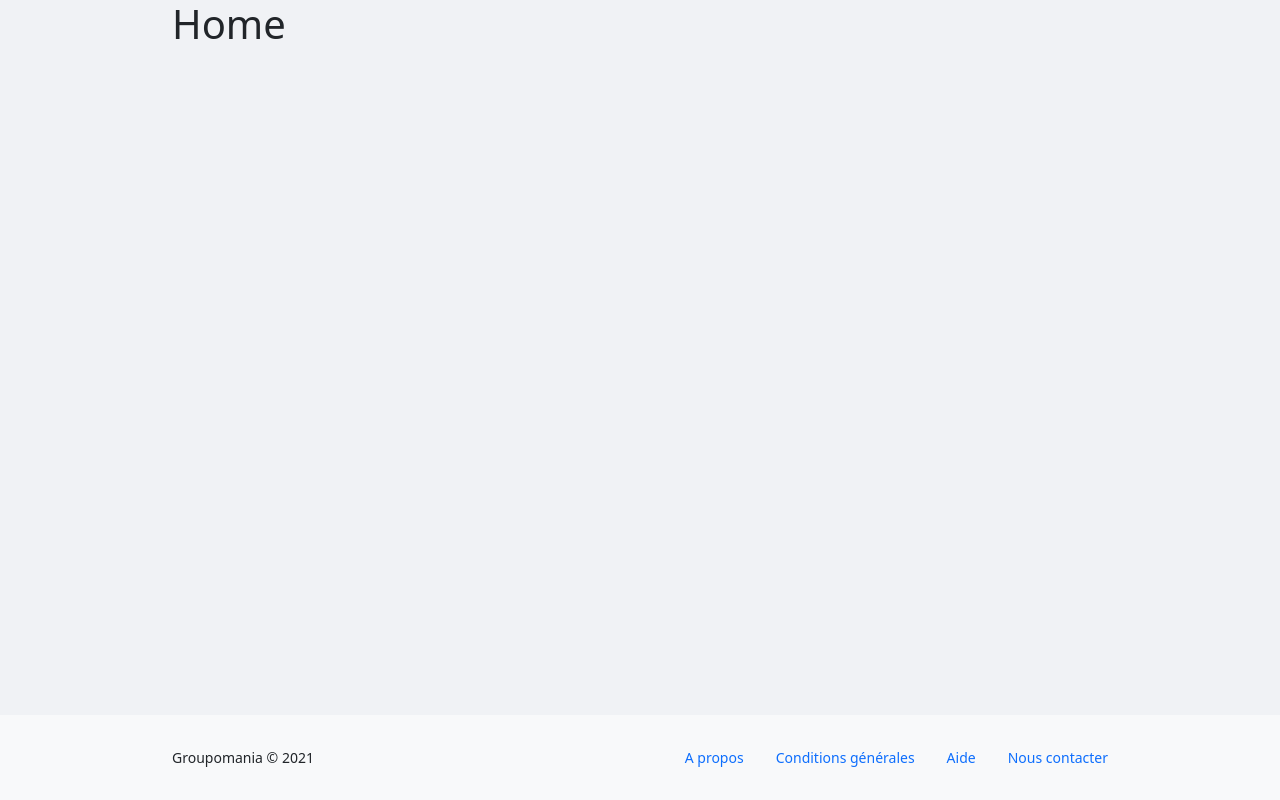
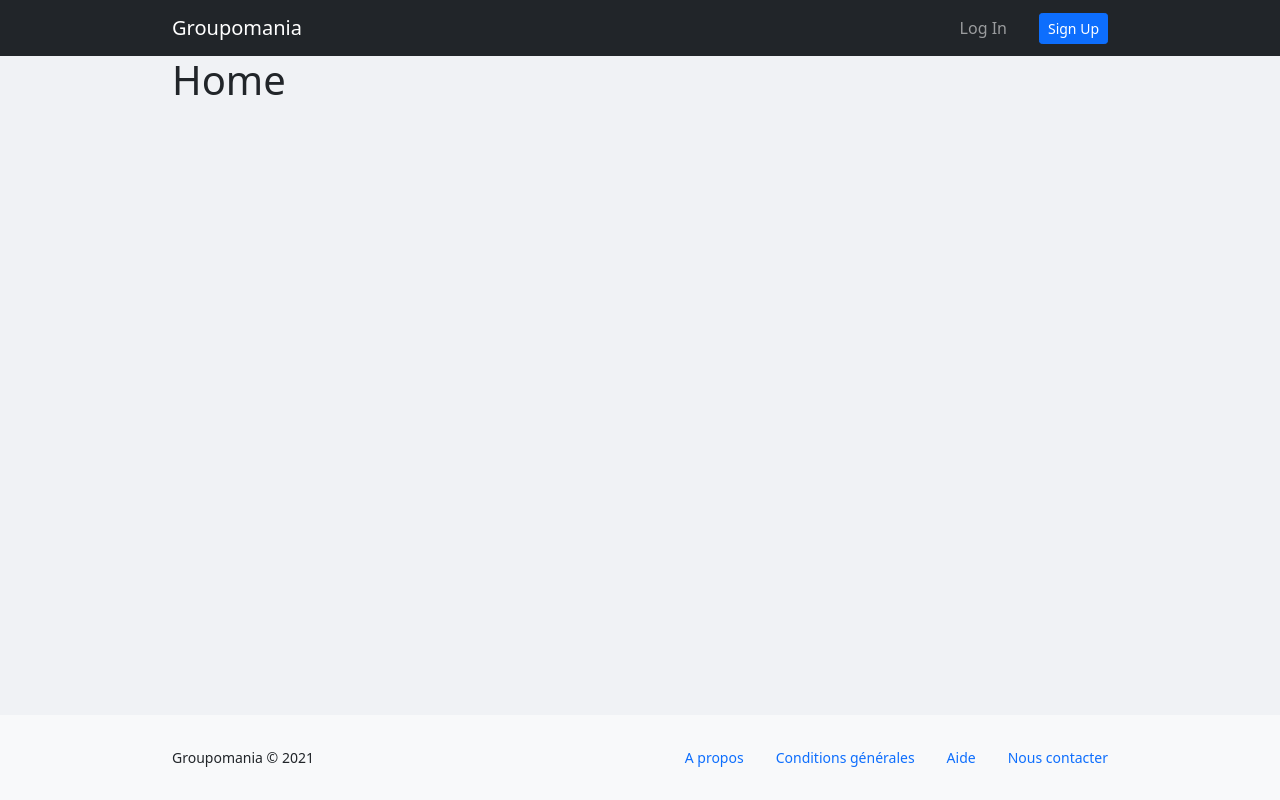
Before and after one commit to sebastien-coupe/groupomania, a Vue app in the folder client/: page / in a window 1280 px wide. Built offline with nearby package versions, Linux system fonts and the light colour scheme.

Commit message:
CLIENT: Updated app to always show navbar

```diff
--- a/client/src/App.vue
+++ b/client/src/App.vue
@@ -1,6 +1,6 @@
 <template>
   <div class="d-flex flex-column min-vh-100">
-    <Navbar v-if="isAuthenticated" />
+    <Navbar />
     <section class="d-flex flex-column flex-grow-1">
       <router-view />
     </section>
@@ -13,12 +13,6 @@ import Navbar from '@/components/TheNavbar';
 import Footer from '@/components/TheFooter';
 
 export default {
-  data() {
-    return {
-      // To refactor using vuex
-      isAuthenticated: false,
-    };
-  },
   components: {
     Navbar,
     Footer,
```
